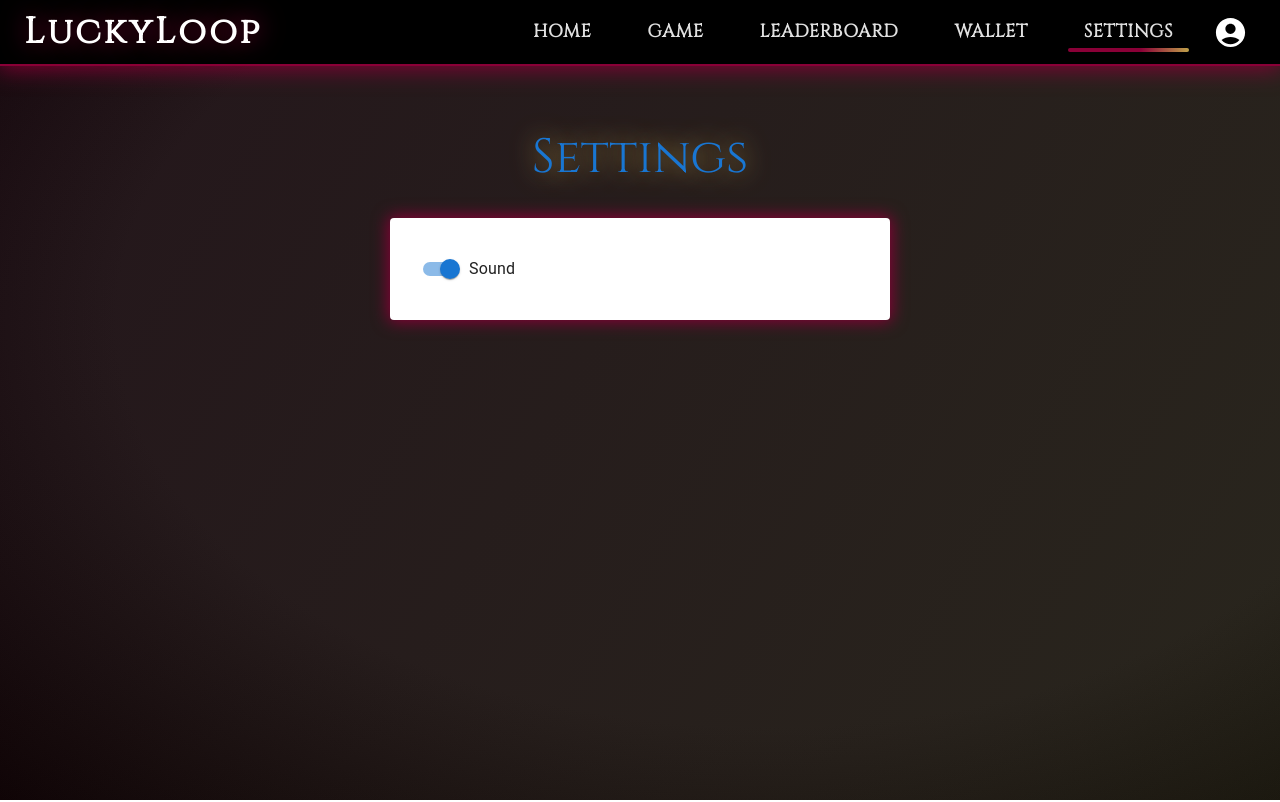
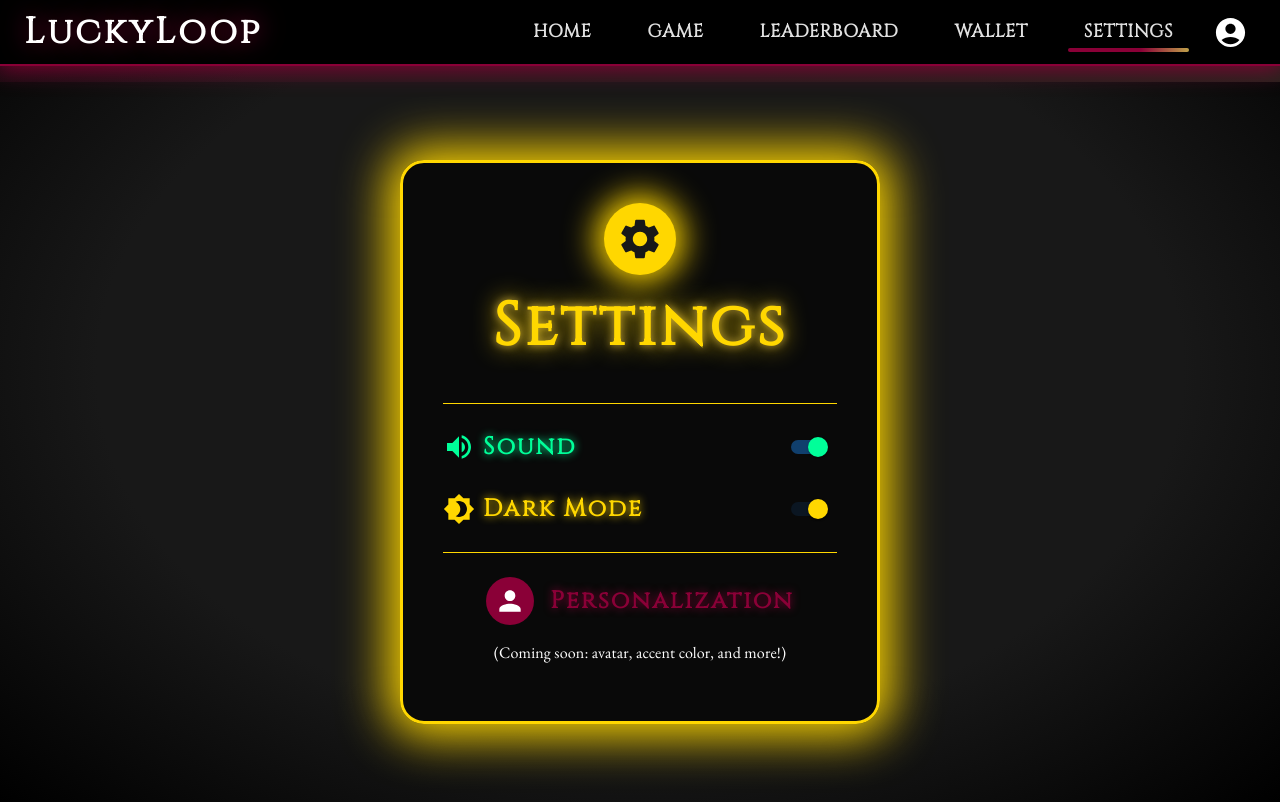
Before and after one commit to ailynux/LuckyLoop, a React (Create React App) app in the folder llclient/: page /settings in a window 1280 px wide. Built offline with nearby package versions, Linux system fonts and the light colour scheme; a web font is replaced by a local one.

Commit message:
Revamp SettingsPage with enhanced styling, new layout, and improved user interaction. Introduce icons for sound and dark mode settings, and add a personalization section with a placeholder for future features.

```diff
--- a/llclient/src/pages/SettingsPage.js
+++ b/llclient/src/pages/SettingsPage.js
@@ -1,19 +1,68 @@
 import React from 'react';
-import { Box, Typography, Paper, Switch, FormControlLabel } from '@mui/material';
+import { Box, Typography, Paper, Switch, FormControlLabel, Divider, Avatar } from '@mui/material';
+import VolumeUpIcon from '@mui/icons-material/VolumeUp';
+import Brightness4Icon from '@mui/icons-material/Brightness4';
+import SettingsIcon from '@mui/icons-material/Settings';
+import PersonIcon from '@mui/icons-material/Person';
 import { useAppContext } from '../context/AppContext';
 
 const SettingsPage = () => {
   const { state, setState } = useAppContext();
   return (
-    <Box sx={{ maxWidth: 500, mx: 'auto', mt: 6 }}>
-      <Typography variant="h3" sx={{ fontFamily: 'Cinzel, serif', color: 'primary.main', mb: 4, textAlign: 'center', textShadow: '0 0 24px #bfa14a' }}>
-        Settings
-      </Typography>
-      <Paper sx={{ p: 4, bgcolor: 'background.paper', boxShadow: '0 0 16px 2px #8a0037', mb: 4 }}>
-        <FormControlLabel
-          control={<Switch checked={state.soundOn} onChange={() => setState(s => ({ ...s, soundOn: !s.soundOn }))} />}
-          label="Sound"
-        />
+    <Box sx={{ minHeight: '90vh', display: 'flex', alignItems: 'center', justifyContent: 'center', background: 'radial-gradient(ellipse at 50% 40%, #181818 60%, #000 100%)' }}>
+      <Paper sx={{
+        bgcolor: 'rgba(10,10,10,0.98)',
+        borderRadius: 6,
+        p: 5,
+        boxShadow: '0 0 48px 12px #FFD700',
+        border: '3px solid #FFD700',
+        width: '100%',
+        maxWidth: 480,
+        textAlign: 'center',
+        backdropFilter: 'blur(6px)',
+        position: 'relative',
+      }}>
+        <Box sx={{ display: 'flex', flexDirection: 'column', alignItems: 'center', mb: 4 }}>
+          <Avatar sx={{ bgcolor: '#FFD700', width: 72, height: 72, mb: 2, boxShadow: '0 0 32px 8px #FFD700' }}>
+            <SettingsIcon sx={{ color: '#181818', fontSize: 48 }} />
+          </Avatar>
+          <Typography variant="h2" sx={{ color: '#FFD700', fontFamily: 'Cinzel, serif', fontWeight: 900, mb: 1, letterSpacing: 3, textShadow: '0 0 24px #FFD700, 0 0 8px #bfa14a' }}>
+            Settings
+          </Typography>
+        </Box>
+        <Divider sx={{ my: 3, borderColor: '#FFD700' }} />
+        <Box sx={{ display: 'flex', alignItems: 'center', justifyContent: 'space-between', mb: 3 }}>
+          <Box sx={{ display: 'flex', alignItems: 'center', gap: 1 }}>
+            <VolumeUpIcon sx={{ color: '#00ff99', fontSize: 32 }} />
+            <Typography variant="h5" sx={{ color: '#00ff99', fontFamily: 'Cinzel, serif', fontWeight: 800, letterSpacing: 2, textShadow: '0 0 8px #00ff99' }}>Sound</Typography>
+          </Box>
+          <FormControlLabel
+            control={<Switch checked={state.soundOn} onChange={() => setState(s => ({ ...s, soundOn: !s.soundOn }))} sx={{ '& .MuiSwitch-thumb': { bgcolor: '#00ff99' }, '& .Mui-checked': { color: '#00ff99' } }} />}
+            label=""
+            sx={{ m: 0 }}
+          />
+        </Box>
+        <Box sx={{ display: 'flex', alignItems: 'center', justifyContent: 'space-between', mb: 3 }}>
+          <Box sx={{ display: 'flex', alignItems: 'center', gap: 1 }}>
+            <Brightness4Icon sx={{ color: '#FFD700', fontSize: 32 }} />
+            <Typography variant="h5" sx={{ color: '#FFD700', fontFamily: 'Cinzel, serif', fontWeight: 800, letterSpacing: 2, textShadow: '0 0 8px #FFD700' }}>Dark Mode</Typography>
+          </Box>
+          <FormControlLabel
+            control={<Switch checked disabled sx={{ '& .MuiSwitch-thumb': { bgcolor: '#FFD700' }, '& .Mui-checked': { color: '#FFD700' } }} />}
+            label=""
+            sx={{ m: 0 }}
+          />
+        </Box>
+        <Divider sx={{ my: 3, borderColor: '#FFD700' }} />
+        <Box sx={{ display: 'flex', alignItems: 'center', gap: 2, mb: 2, justifyContent: 'center' }}>
+          <Avatar sx={{ bgcolor: '#8a0037', width: 48, height: 48 }}>
+            <PersonIcon sx={{ color: '#fff', fontSize: 32 }} />
+          </Avatar>
+          <Typography variant="h5" sx={{ color: '#8a0037', fontFamily: 'Cinzel, serif', fontWeight: 800, letterSpacing: 2, textShadow: '0 0 8px #8a0037' }}>Personalization</Typography>
+        </Box>
+        <Typography variant="body1" sx={{ color: '#fff', fontFamily: 'EB Garamond, serif', mb: 2 }}>
+          (Coming soon: avatar, accent color, and more!)
+        </Typography>
       </Paper>
     </Box>
   );
```
